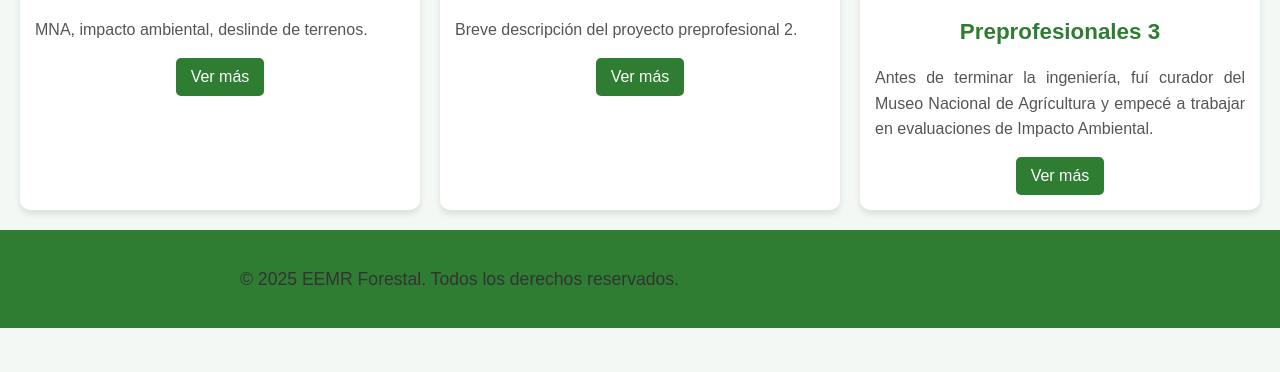
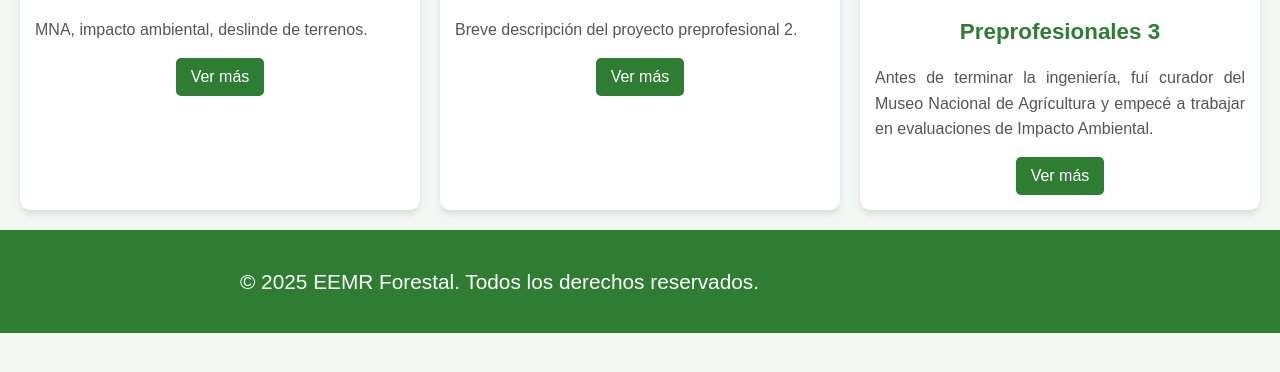
Before and after one commit to EEMR25/EEMRForestal, a plain HTML site: page proyectos.html in a window 1280 px wide. Shown: the part 322-694 px from the top of the page. Drawn offline with Linux system fonts and the light colour scheme.

Commit message:
Update proyectos.html

```diff
--- a/proyectos.html
+++ b/proyectos.html
@@ -22,6 +22,15 @@
       text-align: center;
       font-family: Arial, sans-serif; /* Tipo de letra uniforme */
     }
+
+    footer p {
+      font-size: 1.3rem;
+      color: #fff;
+      margin: 20px auto;
+      max-width: 800px;
+      line-height: 1.6;
+      text-align: justify;
+  }
 
     nav ul {
       list-style: none;
```
